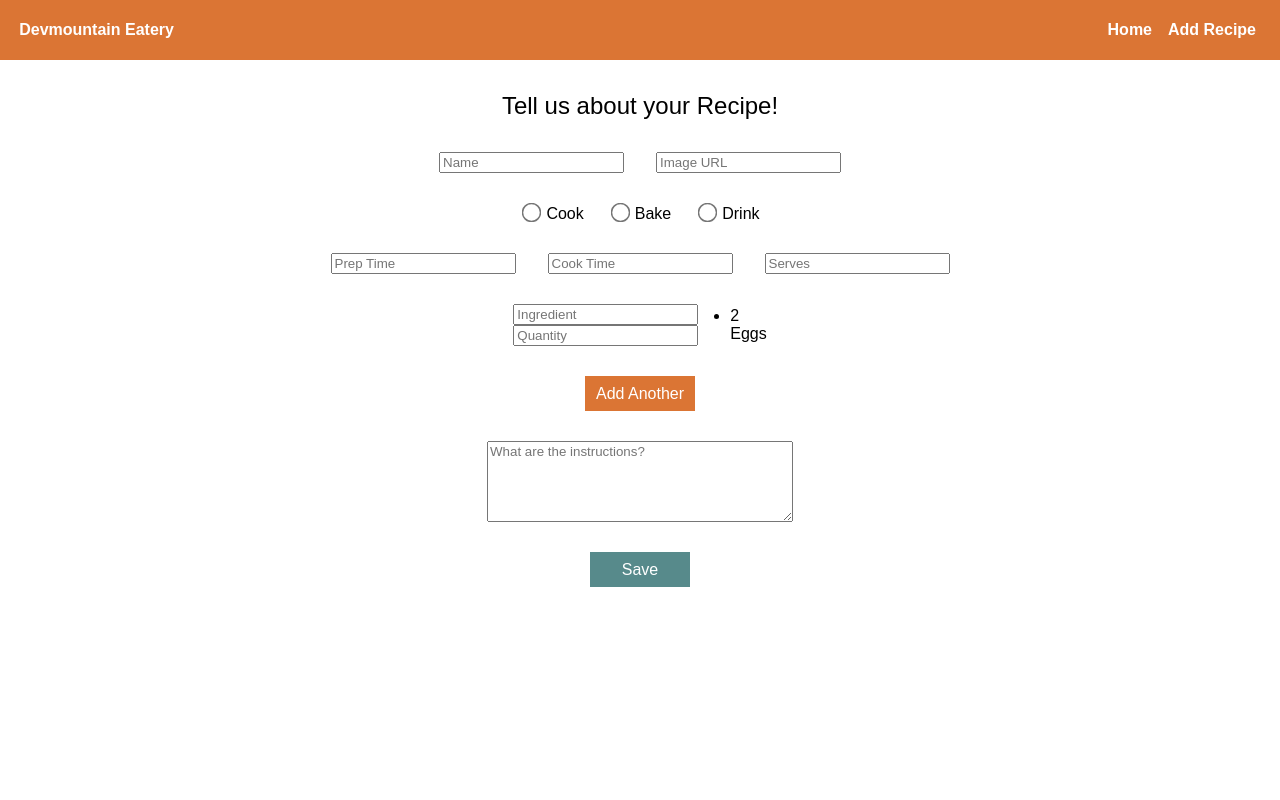
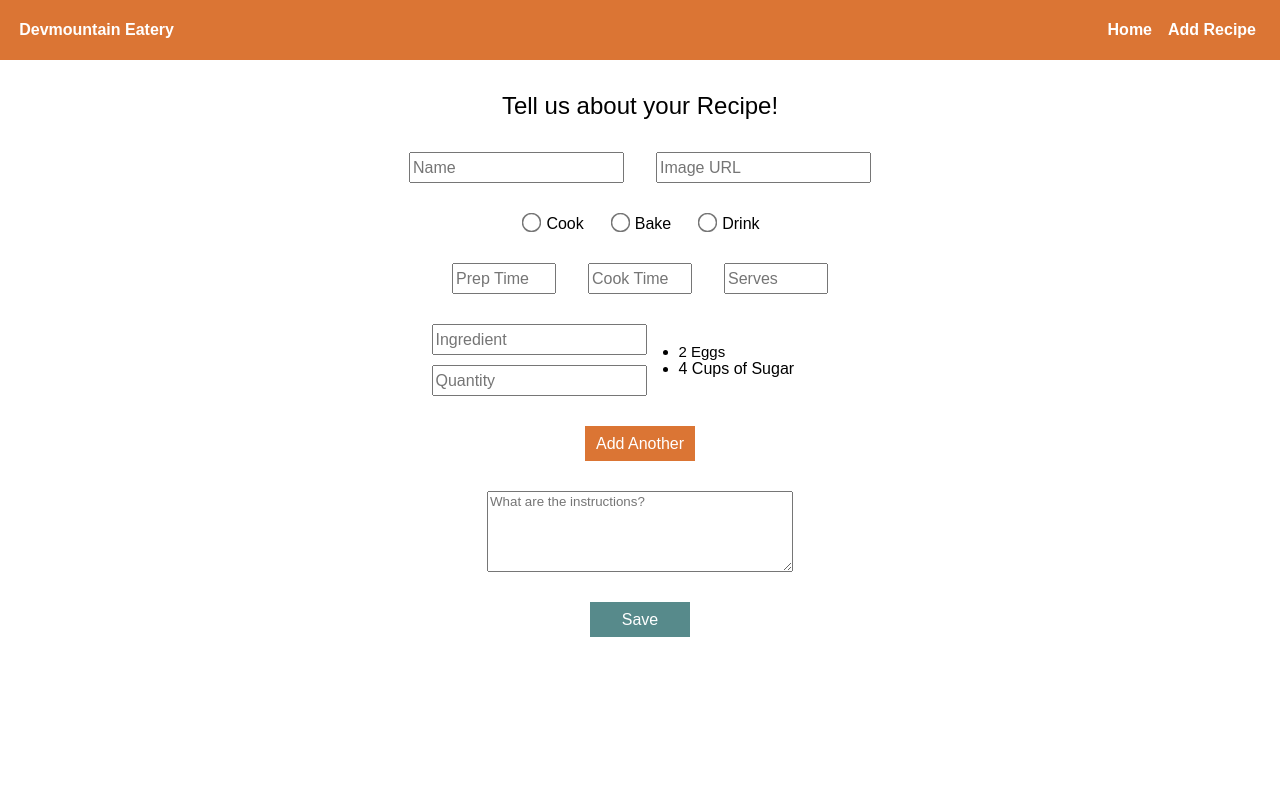
Before and after one commit to brooklynlonghurst/front-end-react, a React (Create React App) app: page /newRecipe in a window 1280 px wide. Shown: the top 800 px of the page. Built offline with nearby package versions, Linux system fonts and the light colour scheme.

Commit message:
working on ingredient input css

```diff
--- a/src/App.css
+++ b/src/App.css
@@ -314,7 +314,7 @@ header {
 .newRecipeForm {
 	display: flex;
 	flex-direction: column;
-    justify-content: center;
+    /* justify-content: center; */
 	margin-top: 2rem;
 	align-items: center;
 	gap: 30px;
@@ -327,6 +327,18 @@ header {
     justify-content: center;
 	gap: 2rem;
 	align-items: center;
+}
+
+.inputContainer1 {
+	height: 25px;
+	font-size: medium;
+}
+
+.inputContainer2 {
+	display: flex;
+	width: 6rem;
+	height: 25px;
+	font-size: medium;
 }
 
 .radioInput {
@@ -352,6 +364,25 @@ header {
 	display: flex;
 	align-items: baseline;
 	gap: 5px;
+}
+
+.ingredientInput {
+	display: flex;
+	flex-direction: column;
+	gap: 10px;
+}
+
+.ingredientInput1 {
+	height: 25px;
+	font-size: medium;
+	display: flex;
+	justify-content: flex-start;
+}
+
+.listContainer {
+	width: 170px;
+	font-size: 15px
+
 }
 
 .textArea {
--- a/src/components/newRecipeComponents/NewRecipeScreen.jsx
+++ b/src/components/newRecipeComponents/NewRecipeScreen.jsx
@@ -9,10 +9,12 @@ const NewRecipeScreen = () => {
           <input
             placeholder="Name"
             name="recipeName"
+            className="inputContainer1"
           />
           <input
             placeholder="Image URL"
             name="imageURL"
+            className="inputContainer1"
           />
         </div>
         <div className="radioContainer">
@@ -45,27 +47,36 @@ const NewRecipeScreen = () => {
           <input
             placeholder="Prep Time"
             name="prepTime"
+            className="inputContainer2"
           />
           <input
             placeholder="Cook Time"
             name="cookTime"
+            className="inputContainer2"
           />
           <input
             placeholder="Serves"
             name="serves"
+            className="inputContainer2"
           />
         </div>
         <div className="inputContainer">
           <div className="ingredientInput">
             <input
               placeholder="Ingredient"
+              className="ingredientInput1"
             />
             <input
               placeholder="Quantity"
+              className="ingredientInput1"
             />
           </div>
           <ul>
-            <li>2 Eggs</li>
+            <li
+              className="listContainer"
+            >2 Eggs</li>
+            <li>4 Cups of Sugar</li>
+
           </ul>
         </div>
         <button
```
